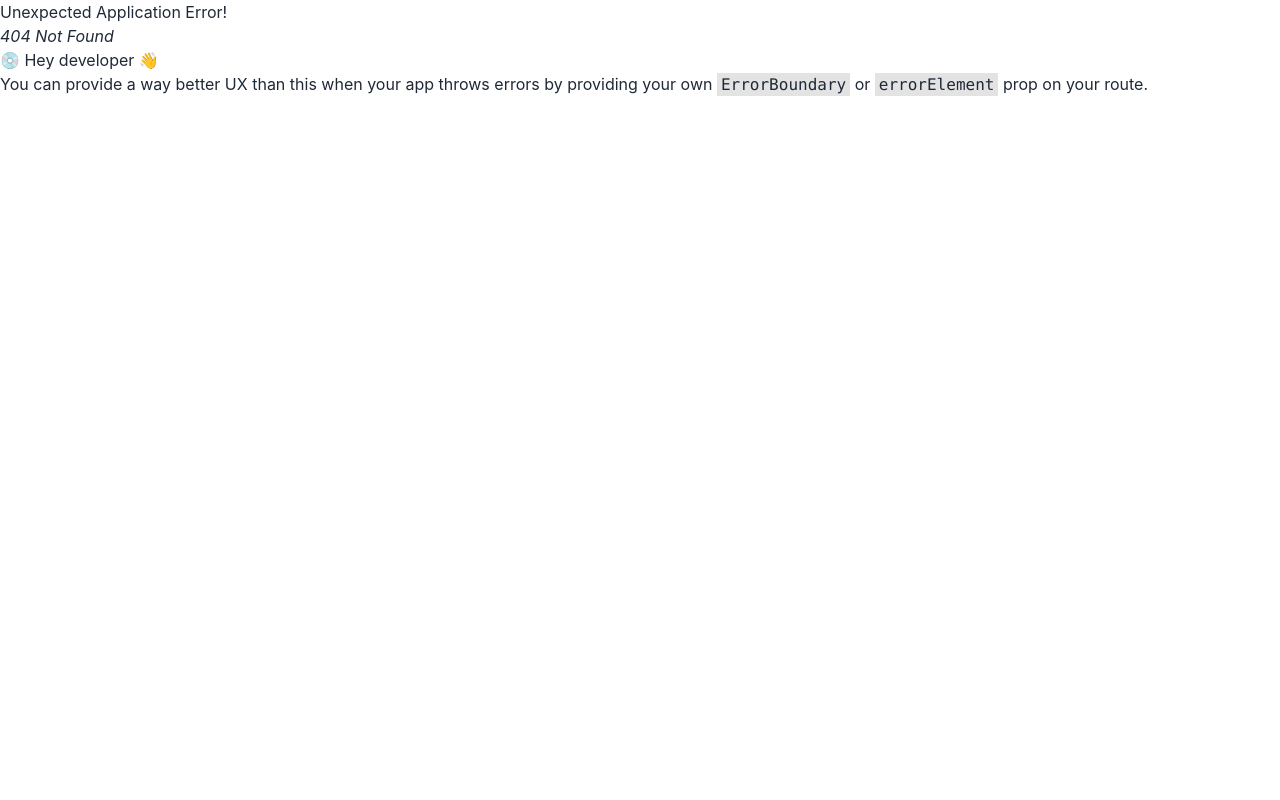
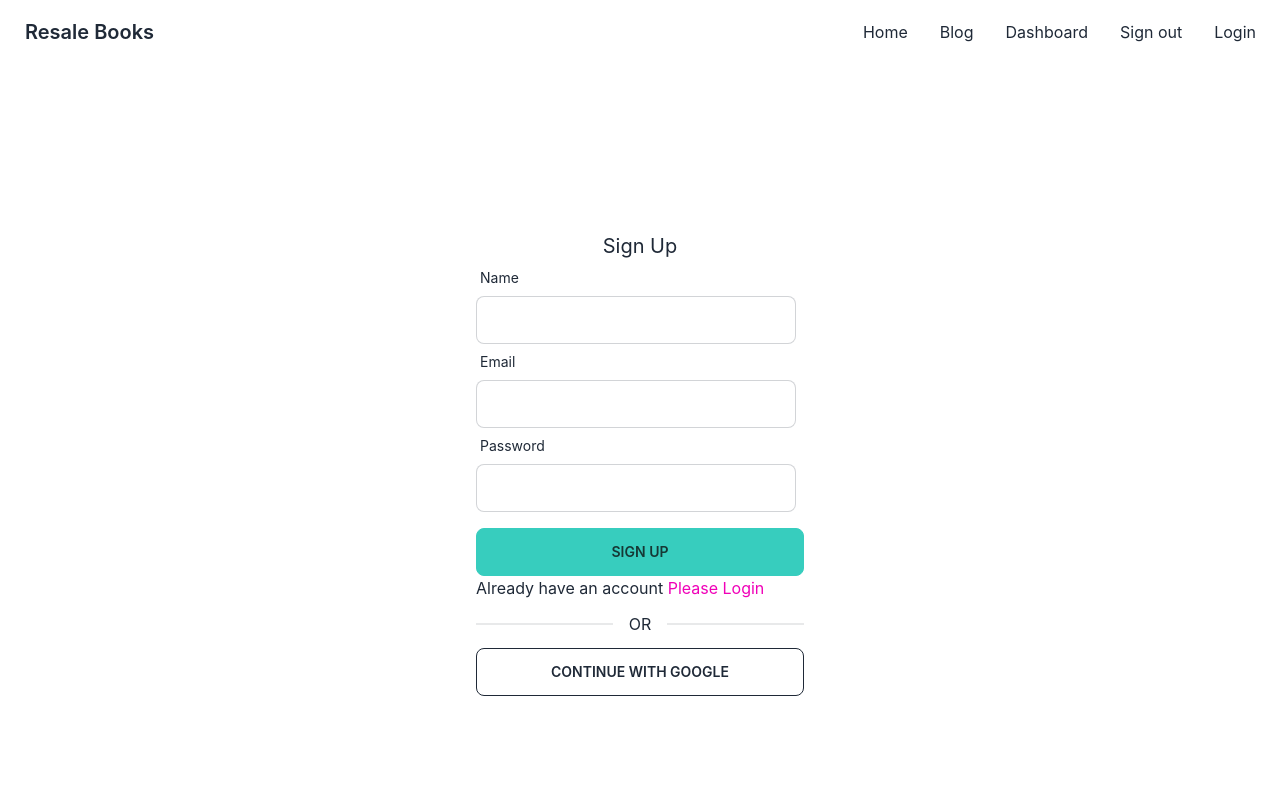
Before and after one commit to riyad5541/resale-books-client, a React (Create React App) app: page /signup in a window 1280 px wide. Before the commit this address had no page. Shown: the top 800 px of the page. Built offline with nearby package versions, Linux system fonts and the light colour scheme.

Commit message:
add signup

```diff
--- a/src/Pages/Login/Login.js
+++ b/src/Pages/Login/Login.js
@@ -3,28 +3,39 @@
 import { Link } from 'react-router-dom';
 
 const Login = () => {
-    const { register, handleSubmit } = useForm()
+    const { register, formState: { errors }, handleSubmit } = useForm()
 
 
     const handleLogin = data => {
         console.log(data);
+
     }
     return (
         <div className='h-[800px] flex justify-center items-center'>
             <div className='w-96 p-7'>
-                <h2 className='text-2xl'>Login</h2>
+                <h2 className='text-2xl text-center'>Login</h2>
                 <form onSubmit={handleSubmit(handleLogin)}>
 
                     <div className="form-control w-full max-w-xs">
                         <label className="label"><span className="label-text">Email</span></label>
-                        <input type="text" {...register("email")} className="input input-bordered w-full max-w-xs" />
+                        <input type="text" {...register("email",{
+                                required: "Email Address is required"
+                            })}
+                            className="input input-bordered w-full max-w-xs" />
+                            {errors.email && <p className='text-red-600'>{errors.email?.message}</p>}
                     </div>
                     <div className="form-control w-full max-w-xs">
                         <label className="label"><span className="label-text">Password</span></label>
-                        <input type="password" {...register("password")} className="input input-bordered w-full max-w-xs" />
+                        <input type="password" {...register("password", {
+                                required: "Password is required",
+                                minLength: { value: 6, message: 'Password must be 6 characters or longer' }
+                            })}
+                            className="input input-bordered w-full max-w-xs" />
                         <label className="label"><span className="label-text">Forget Password?</span></label>
+                        {errors.password && <p className='text-red-600'>{errors.password?.message}</p>}
                     </div>
                     <input className='btn btn-accent w-full' value="Login" type="submit" />
+
                 </form>
                 <p>New to Resale Books <Link className='text-primary' to="/signup">Create New Account</Link></p>
                 <div className="divider">OR</div>
--- /dev/null
+++ b/src/Pages/Login/Signup.js
@@ -0,0 +1,52 @@
+import React from 'react';
+import { useForm } from "react-hook-form";
+import { Link } from 'react-router-dom';
+
+const Signup = () => {
+    const { register, handleSubmit, formState: { errors } } = useForm();
+    const handleSignUp = (data) =>{
+        console.log(data)
+    }
+    return (
+        <div>
+            <div className='h-[800px] flex justify-center items-center'>
+                <div className='w-96 p-7'>
+                    <h2 className='text-xl text-center'>Sign Up</h2>
+                    <form onSubmit={handleSubmit(handleSignUp)}>
+                        <div className="form-control w-full max-w-xs">
+                            <label className="label"> <span className="label-text">Name</span></label>
+                            <input type="text" {...register("name", {
+                                required: "Name is Required"
+                            })} className="input input-bordered w-full max-w-xs" />
+                            {errors.name && <p className='text-red-500'>{errors.name.message}</p>}
+                        </div>
+                        <div className="form-control w-full max-w-xs">
+                            <label className="label"> <span className="label-text">Email</span></label>
+                            <input type="email" {...register("email", {
+                                required: true
+                            })} className="input input-bordered w-full max-w-xs" />
+                            {errors.email && <p className='text-red-500'>{errors.email.message}</p>}
+                        </div>
+                        <div className="form-control w-full max-w-xs">
+                            <label className="label"> <span className="label-text">Password</span></label>
+                            <input type="password" {...register("password", {
+                                required: "Password is required",
+                                minLength: { value: 6, message: "Password must be 6 characters long" },
+                                pattern: { value: /(?=.*[A-Z])(?=.*[!@#$&*])(?=.*[0-9])/, message: 'Password must have uppercase, number and special characters' }
+                            })} className="input input-bordered w-full max-w-xs" />
+                            {errors.password && <p className='text-red-500'>{errors.password.message}</p>}
+                        </div>
+                        <input className='btn btn-accent w-full mt-4' value="Sign Up" type="submit" />
+
+                    </form>
+                    <p>Already have an account <Link className='text-secondary' to="/login">Please Login</Link></p>
+                    <div className="divider">OR</div>
+                    <button className='btn btn-outline w-full'>CONTINUE WITH GOOGLE</button>
+
+                </div>
+            </div>
+        </div>
+    );
+};
+
+export default Signup;
--- a/src/Routes/Routes/Routes.js
+++ b/src/Routes/Routes/Routes.js
@@ -3,6 +3,7 @@
 import Blog from "../../Pages/Blog/Blog";
 import Home from "../../Pages/Home/Home/Home";
 import Login from "../../Pages/Login/Login";
+import Signup from "../../Pages/Login/Signup";
 
 export const router = createBrowserRouter([
     {
@@ -17,6 +18,10 @@
                 path: '/login',
                 element: <Login></Login>
             },
+            {
+                path: '/signup',
+                element: <Signup></Signup>
+            },
 
         ]
     },
```
